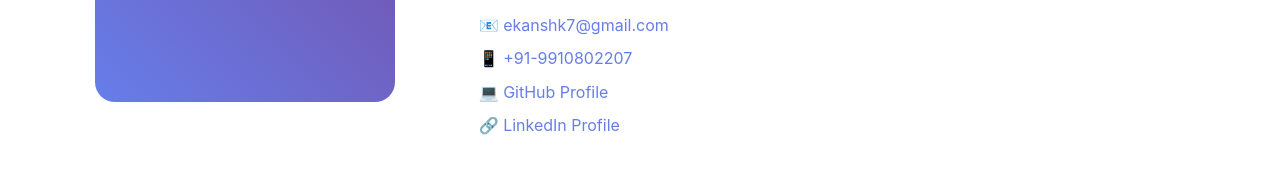
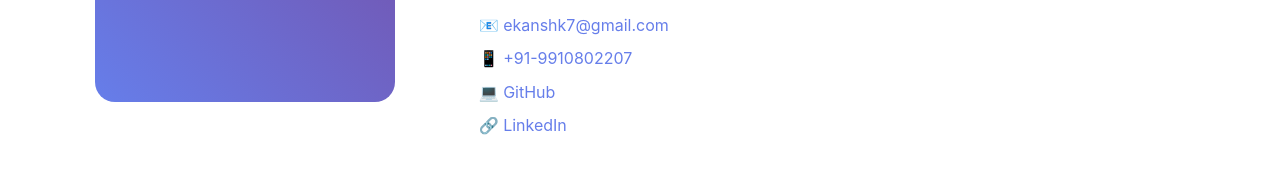
Before and after one commit to NewbEkansh/my-portfolio, a plain HTML site: page index.html in a window 1280 px wide. Shown: the part 1227-1416 px from the top of the page. Drawn offline with Linux system fonts and the light colour scheme.

Commit message:
added url to linkedin

```diff
--- a/index.html
+++ b/index.html
@@ -587,8 +587,8 @@
                     <div class="contact-info">
                         <a href="mailto:ekanshk7@gmail.com">📧 ekanshk7@gmail.com</a>
                         <a href="tel:+919910802207">📱 +91-9910802207</a>
-                        <a href="https://github.com/NewbEkansh" target="_blank">💻 GitHub Profile</a>
-                        <a href="#" target="_blank">🔗 LinkedIn Profile</a>
+                        <a href="https://github.com/NewbEkansh" target="_blank">💻 GitHub</a>
+                        <a href="https://www.linkedin.com/in/ekansh-kumar-9b46881a1/" target="_blank">🔗 LinkedIn</a>
                     </div>
                 </div>
             </div>
```
